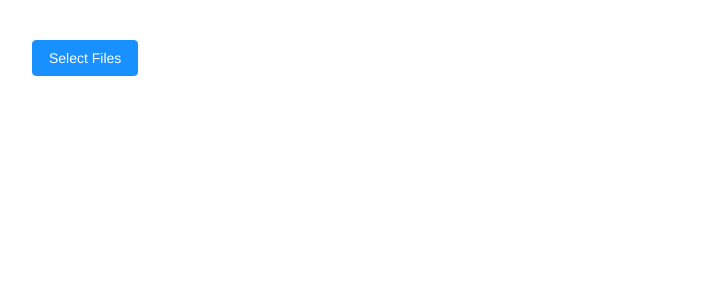
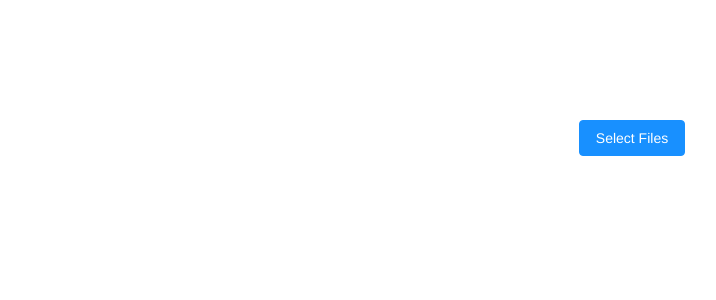
Before and after one commit to ismailomodara/reo-file-selector, a Vue app: page / in a window 1280 px wide. Shown: the top 300 px of the page, without its empty margins (8-724 px from the left). Built offline with nearby package versions, Linux system fonts and the light colour scheme.

Commit message:
Complete functionality and structure

```diff
--- a/src/App.vue
+++ b/src/App.vue
@@ -1,36 +1,15 @@
 <template>
   <div id="app">
-    <reo-file-selector
-      :ref="'selector'"
-      :selected-files="files"
-      @update="update">
-      <reo-button slot="trigger" @click="$refs.selector.open()">Select Files</reo-button>
-    </reo-file-selector>
-    <div v-if="files.length" class="files">
-      <p class="title">Files selected</p>
-      <p v-for="i in files" :key="i.id">{{ i.name }}</p>
-    </div>
+    <home />
   </div>
 </template>
 
 <script>
-
-import ReoFileSelector from '@/components/ReoFileSelector'
-import ReoButton from '@/components/ReoButton'
+import Home from '@/views'
 
 export default {
 	name: 'App',
-	components: { ReoButton, ReoFileSelector },
-	data () {
-		return {
-			files: []
-		}
-	},
-	methods: {
-		update (files) {
-			this.files = files
-		}
-	}
+	components: { Home }
 }
 </script>
 
@@ -40,27 +19,4 @@ export default {
   height: 100vh;
   width: 100vw;
 }
-
-.files {
-  margin-top: 30px;
-
-  p {
-    font-size: 18px;
-    font-weight: 400;
-    margin-top: 0;
-    line-height: 1.4;
-    width: 350px;
-    white-space: nowrap;
-    overflow: hidden;
-    text-overflow: ellipsis;
-
-    &:not(:last-child) {
-      margin-bottom: 13px;
-    }
-  }
-
-  .title {
-    font-weight: 500;
-  }
-}
 </style>
--- a/src/components/ReoFileSelector.vue
+++ b/src/components/ReoFileSelector.vue
@@ -6,13 +6,13 @@
         <div class="reo-selector__header">
           <div class="reo-selector__header--navigator">
           <span
-            v-if="data.length"
+            v-if="!baseFolder"
             class="action"
-            @click="back">
+            @click="navigateToFolder('backward')">
            <img :src="getImage('arrow-left.svg')" alt="<" />
           </span>
             <p
-              :style="{ marginLeft: data.length ? '' : '12px' }">
+              :style="{ marginLeft: baseFolder? '12px' : '' }">
               {{ currentFolder.title }}</p>
           </div>
           <span
@@ -25,10 +25,13 @@
           :folders="currentFolder.folders"
           :files="currentFolder.files"
           :selections.sync="selections"
-          @navigate="setSelectedFolder"
-          @select="setSelectedFile" />
+          @navigate="navigateToFolder($event, 'forward')"
+          @select="selectFile" />
         <div class="reo-selector__footer">
-          <reo-button :type="selections.length ? 'primary' : 'disabled'" @click="addFiles">Select {{ selections.length ? selections.length : '' }} files</reo-button>
+          <reo-button
+            :type="selections.length ? 'primary' : 'disabled'"
+            @click="addFiles">Select {{ selections.length ? selections.length : '' }} files
+          </reo-button>
         </div>
       </div>
     </transition>
@@ -57,17 +60,20 @@ export default {
 	data () {
 		return {
 			showSelector: false,
-			data: [],
+			navigationData: [],
       selections: []
 		}
 	},
 	computed: {
+	  baseFolder () {
+	    return this.navigationData.length === 0
+    },
 		currentFolder () {
 			const { folders, files } = mock
-			const dataLength = this.data.length
+			const dataLength = this.navigationData.length
 
 			if (dataLength) {
-				const data = this.data[dataLength - 1]
+				const data = this.navigationData[dataLength - 1]
 				return {
 					title: data.name,
 					folders: data.folders,
@@ -76,7 +82,7 @@ export default {
 			}
 
 			return {
-				title: 'Account Name',
+				title: 'Torstraße 145, 39481 Nürnberg',
 				folders,
 				files
 			}
@@ -85,7 +91,7 @@ export default {
   watch: {
     showSelector () {
       if(this.showSelector) {
-        this.selections = this.selectedFiles;
+        this.selections = [...this.selectedFiles]
       }
     }
   },
@@ -95,23 +101,19 @@ export default {
 		},
 		close () {
 			this.showSelector = false
-			this.selections = []
 		},
-    setSelectedFolder (folder) {
-			this.data.push(folder)
+    navigateToFolder (folder, action) {
+			action === 'forward' ? this.navigationData.push(folder) : this.navigationData.pop()
 		},
-		setSelectedFile (file) {
+    selectFile (file) {
 			this.selections.push(file)
-		},
-		back () {
-			this.data.pop()
 		},
 		addFiles () {
 			const files = this.selections
 			if (files.length) {
 				this.$emit('update', files)
+        this.close()
 			}
-			this.close()
 		}
 	}
 }
--- /dev/null
+++ b/src/views/index.vue
@@ -0,0 +1,68 @@
+<template>
+  <div class="home">
+    <reo-file-selector
+      :ref="'selector'"
+      :selected-files="files"
+      @update="update">
+      <reo-button slot="trigger" @click="$refs.selector.open()">Select Files</reo-button>
+    </reo-file-selector>
+    <div v-if="files.length" class="files-list">
+      <p>Files selected</p>
+      <p v-for="i in files" :key="i.id">{{ i.name }}</p>
+    </div>
+  </div>
+</template>
+
+<script>
+import ReoFileSelector from '@/components/ReoFileSelector'
+import ReoButton from '@/components/ReoButton'
+
+export default {
+  name: 'Home',
+  components: { ReoButton, ReoFileSelector },
+  data () {
+    return {
+      files: []
+    }
+  },
+  methods: {
+    update (files) {
+      this.files = files
+    }
+  }
+}
+</script>
+
+<style lang="scss">
+.home {
+  height: 100%;
+  width: 100%;
+  padding-top: 80px;
+  display: flex;
+  flex-direction: column;
+  align-items: center;
+}
+
+.files-list {
+  margin-top: 30px;
+
+  p {
+    font-size: 18px;
+    font-weight: 400;
+    line-height: 1.4;
+    margin-top: 0;
+    width: 350px;
+    white-space: nowrap;
+    overflow: hidden;
+    text-overflow: ellipsis;
+
+    &:first-child {
+      font-weight: 500;
+    }
+
+    &:not(:last-child) {
+      margin-bottom: 13px;
+    }
+  }
+}
+</style>
```
